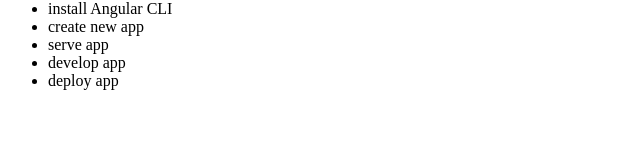
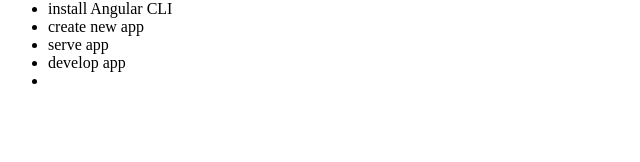
Before and after one commit to Shani-NN/ng-girls-todo-SN, an Angular app: page / in a window 1280 px wide. Shown: the part 135-297 px from the top of the page, without its empty margins (0-640 px from the left). Built offline with nearby package versions, Linux system fonts and the light colour scheme.

Commit message:
interface

```diff
--- a/src/app/app.component.ts
+++ b/src/app/app.component.ts
@@ -1,5 +1,5 @@
 import { Component } from '@angular/core';
-
+import { TodoItem } from './interfaces/todo-item';
 @Component({
   selector: 'app-root',
   template: `
@@ -19,12 +19,12 @@
 })
 export class AppComponent {
   title = 'todo-list';
-  todoList = [
+  todoList: TodoItem[] = [
     {title: 'install NodeJS'},
     {title: 'install Angular CLI'},
     {title: 'create new app'},
     {title: 'serve app'},
     {title: 'develop app'},
-    {title: 'deploy app'},
+    {title: ''},
   ];
 }
--- /dev/null
+++ b/src/app/interfaces/todo-item.ts
@@ -0,0 +1,4 @@
+export interface TodoItem {
+  title: string;
+  completed?: boolean;
+}
--- a/src/app/todo-item/todo-item.component.ts
+++ b/src/app/todo-item/todo-item.component.ts
@@ -1,5 +1,5 @@
 import { Component, OnInit, Input } from '@angular/core';
-
+import { TodoItem } from '../interfaces/todo-item';
 @Component({
   selector: 'todo-todo-item',
   template: `
@@ -8,7 +8,7 @@
   styleUrls: ['./todo-item.component.css']
 })
 export class TodoItemComponent implements OnInit {
-  @Input() item;
+  @Input() item: TodoItem;
 
   constructor() { }
 
```
